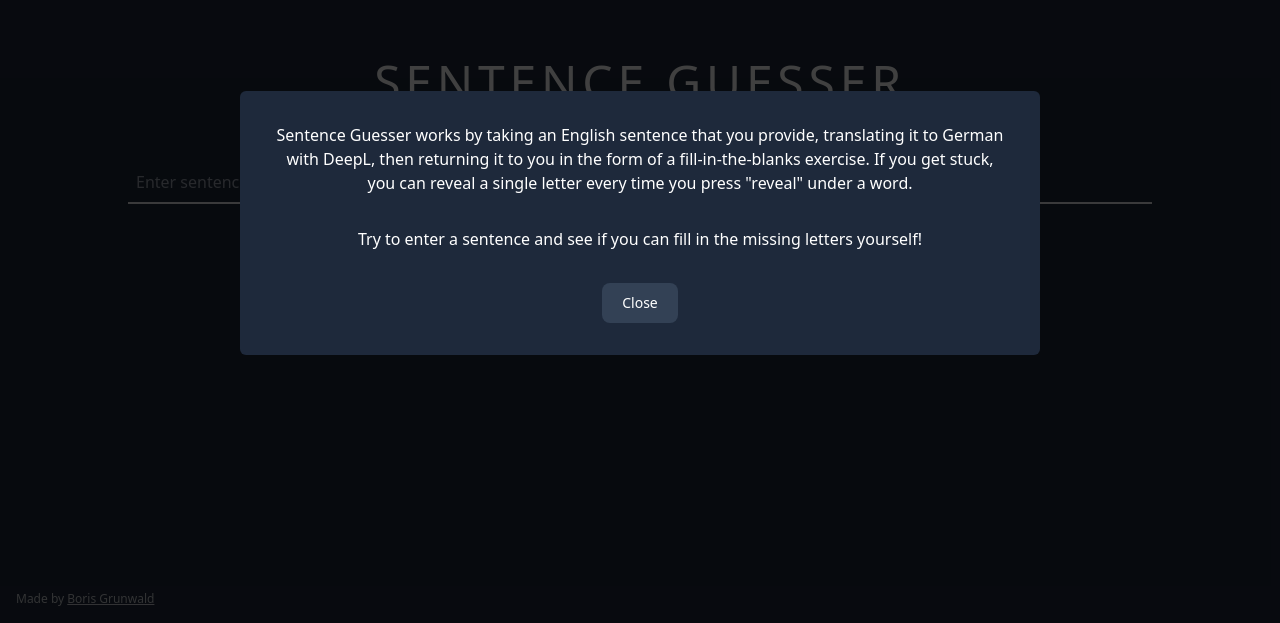
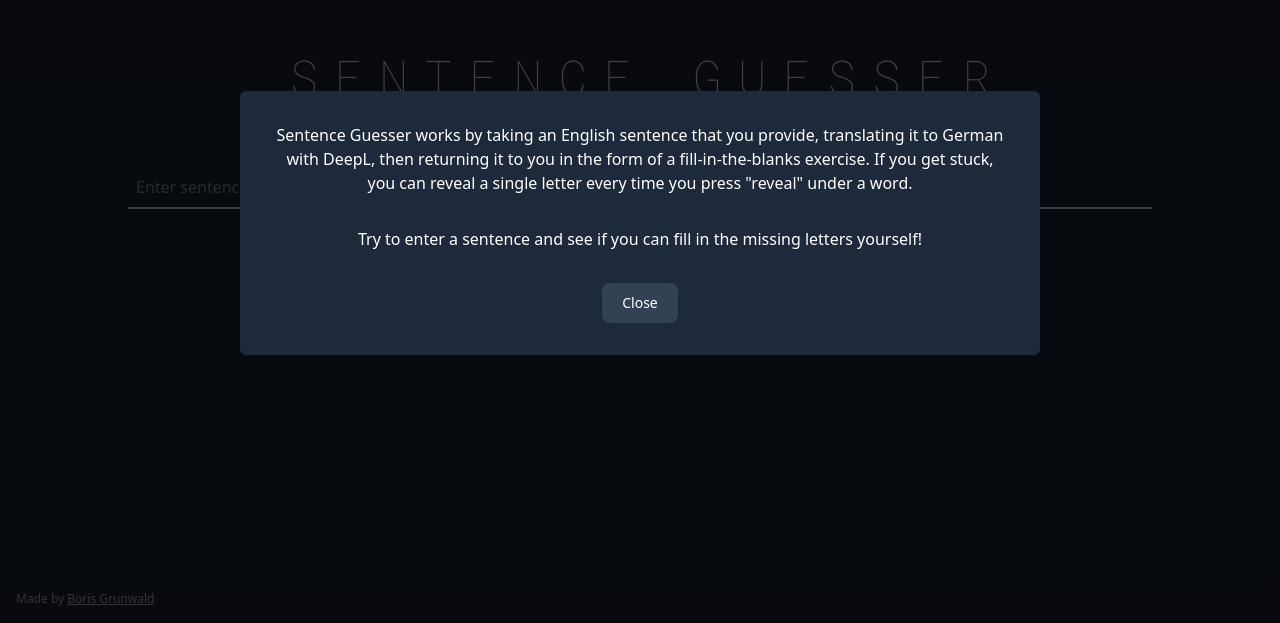
Before and after one commit to jikol1906/sentence-guesser-react, a React (Create React App) app: page / in a window 1280 px wide. Shown: the part 177-800 px from the top of the page. Built offline with nearby package versions, Linux system fonts and the light colour scheme.

Commit message:
added new Header

```diff
--- a/src/Components/App.tsx
+++ b/src/Components/App.tsx
@@ -8,6 +8,7 @@ import Button from "./Button";
 import HelperDialog from "./HelperDialog";
 import LetterInput from "./LetterInput";
 import LoadingSpinner from "./LoadingSpinner";
+import SentenceGuesserHeader from "./SentenceGuesserHeader";
 import TranslateForm from "./TranslateForm";
 
 interface ITest2Props {}
@@ -250,7 +251,7 @@ const App: React.FunctionComponent<ITest2Props> = (props) => {
   return (
     <div className="relative min-h-screen bg-slate-800  flex py-32 px-5">
       <div className="max-w-5xl m-auto flex-1 text-white space-y-14">
-        {enteringSentence && <h1 className="text-3xl sm:text-4xl md:text-5xl tracking-widest text-center uppercase">Sentence Guesser</h1>}
+        {enteringSentence && <SentenceGuesserHeader/>}
         <HelperDialog isOpen={showHelperModal}>
           <p>
           Sentence Guesser works by taking an English sentence that you provide, translating it to German with DeepL, then returning it to you in the form of a fill-in-the-blanks exercise. If you get stuck, you can reveal a single letter every time you press "reveal" under a word.
--- /dev/null
+++ b/src/Components/SentenceGuesserHeader.tsx
@@ -0,0 +1,22 @@
+import * as React from "react";
+
+interface ISentenceGuesserHeaderProps {}
+
+const SentenceGuesserHeader: React.FunctionComponent<
+  ISentenceGuesserHeaderProps
+> = (props) => {
+  return (
+    <div className="flex justify-center">
+      <div className="relative text-2xl xs:text-3xl sm:text-4xl md:text-5xl leading-none" >
+        <h1 className="grid grid-cols-[repeat(16,1fr)] gap-1 sm:gap-2 md:gap-4  font-mono font-thin uppercase">
+            {"sentence".split("").map((c,i)=><span key={i} className="border-b-[2px] pb-2 border-b-white">{c}</span>)}
+            <span> </span>
+            {"guesser".split("").map((c,i)=><span key={i} className="border-b-[2px] pb-2 border-b-white">{c}</span>)}
+        </h1>
+        <span className="absolute top-0 right-0 h-[1em] bg-slate-800 border-l-2 border-l-white animate-cursorBlink"></span>
+      </div>
+    </div>
+  );
+};
+
+export default SentenceGuesserHeader;
--- a/tailwind.config.js
+++ b/tailwind.config.js
@@ -1,12 +1,42 @@
 /** @type {import('tailwindcss').Config} */
 module.exports = {
-  content: [
-    "./src/**/*.{js,jsx,ts,tsx}",
-  ],
+  content: ["./src/**/*.{js,jsx,ts,tsx}"],
   theme: {
+    extend: {
       fontFamily: {
-        mono: ['"Roboto Mono"','monospace'],
+        mono: ['"Roboto Mono"', "monospace"],
       },
+      animation: {
+        cursorBlink: "cursorBlink 0.6s step-end 10 forwards, reveal 4s forwards",
+      },
+      keyframes: {
+        cursorBlink: {
+          "0%,100%": { borderLeftColor: "transparent" },
+          "50%": { borderLeftColor: "theme(colors.white)" },
+        },
+        reveal: {
+          "0%,10%": {
+            animationTimingFunction: "steps(4)",
+            left: 0,
+          },
+          "20%,30%": {
+            animationTimingFunction: "steps(2)",
+            left: 'calc(100% / 16 * 4)',
+          },
+          "45%": {
+            animationTimingFunction: "steps(6)",
+            left: 'calc(100% / 16 * 6)',
+          },
+          "60%": {
+            animationTimingFunction: "steps(4)",
+            left: 'calc(100% / 16 * 12)',
+          },
+          "100%": {
+            left: '100%',
+          },
+        },
+      },
+    },
   },
   plugins: [],
-}
+};
```
